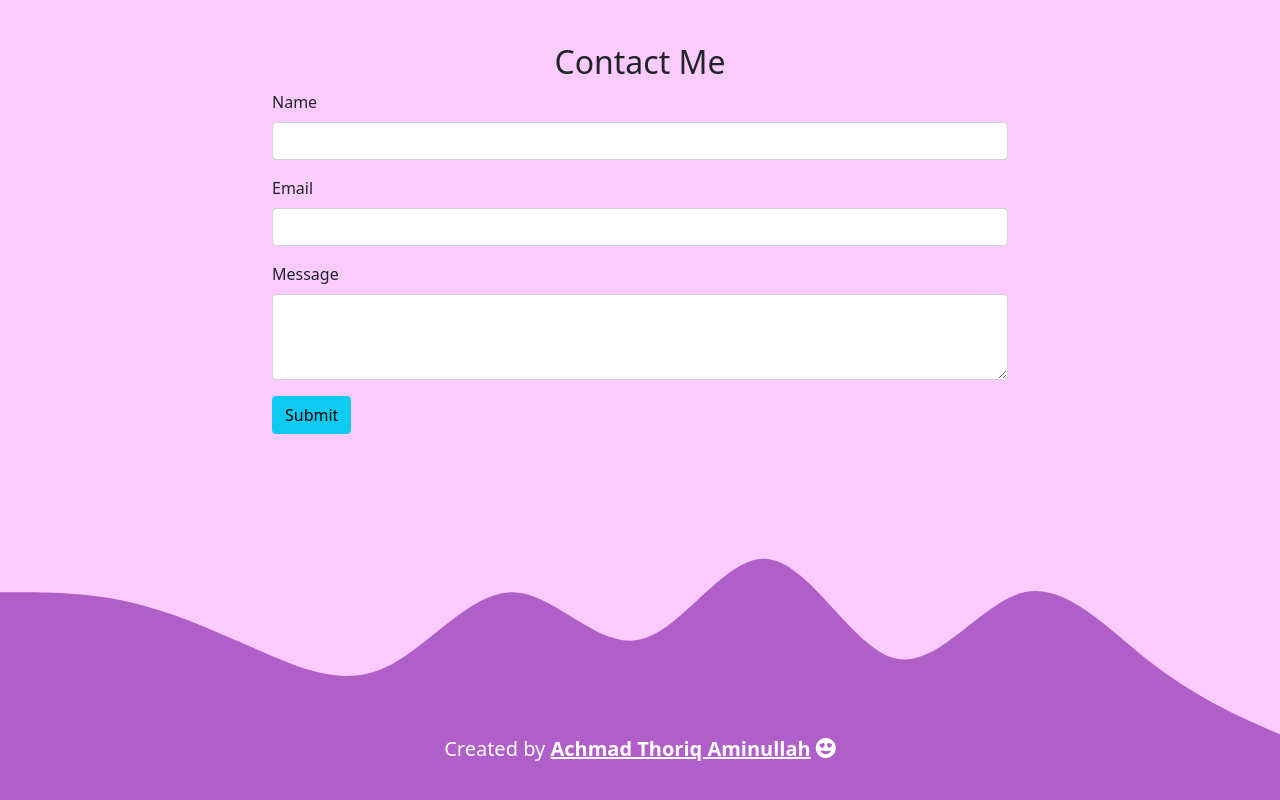
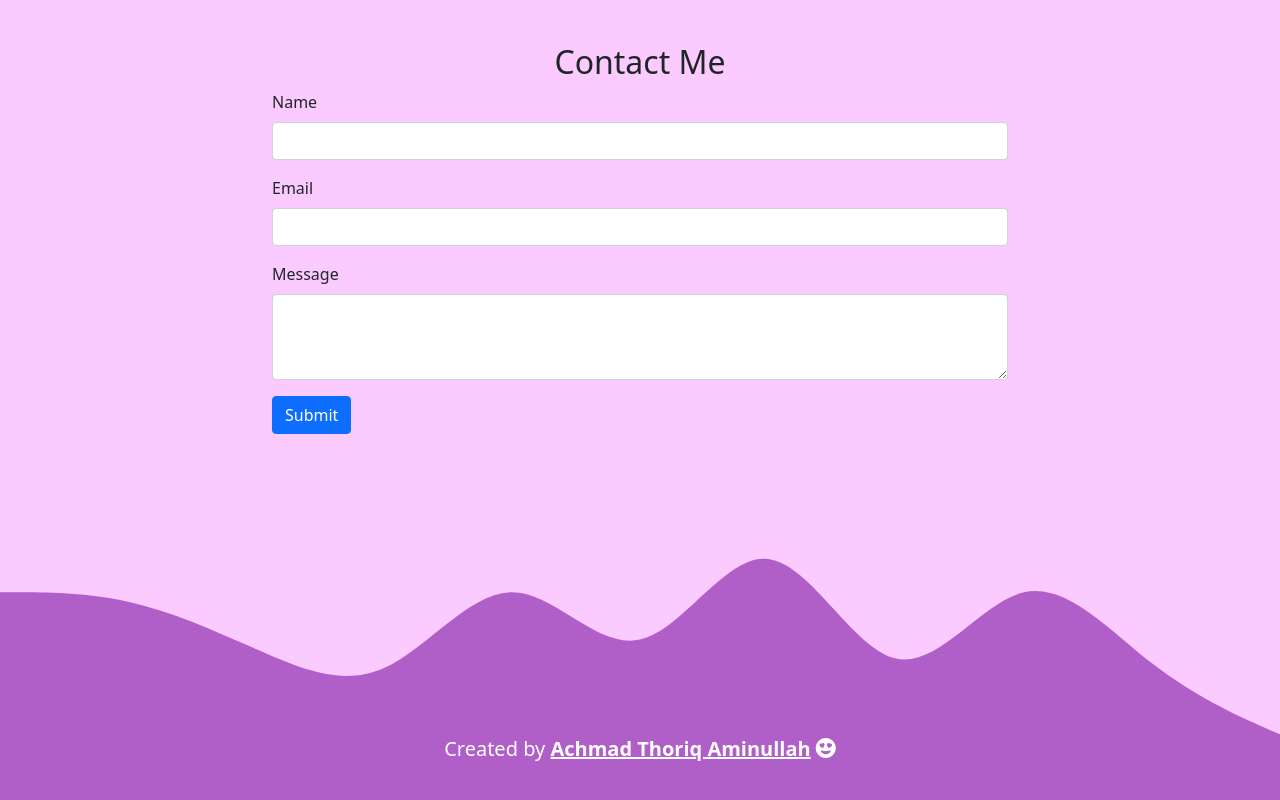
Before and after one commit to AchmadThoriq/AchmadThoriq.github.io, a plain HTML site: page index.html in a window 1280 px wide. Shown: the part 2994-3794 px from the top of the page. Drawn offline with nearby package versions, Linux system fonts and the light colour scheme.

Commit message:
update warna submit

```diff
--- a/index.html
+++ b/index.html
@@ -213,7 +213,7 @@ fill-opacity="1" d="M0,256L24,245.3C48,235,96,213,144,176C192,139,240,85,288,58.
                 <textarea class="form-control" id="message" rows="3"></textarea>
               </div>
 
-              <button type="submit" class="btn btn-info">Submit</button>
+              <button type="submit" class="btn btn-primary">Submit</button>
             </form>
           </div>
         </div>
```
